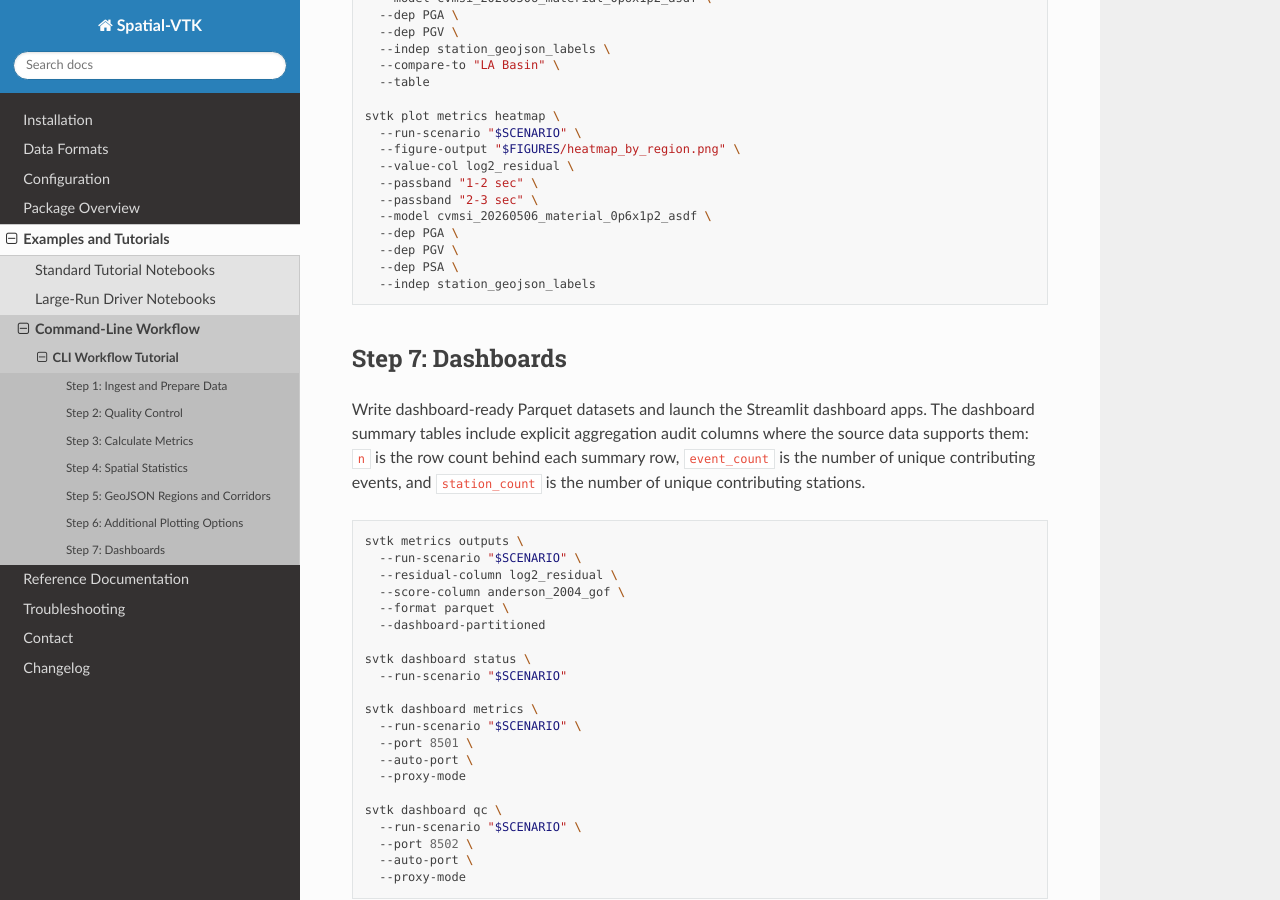
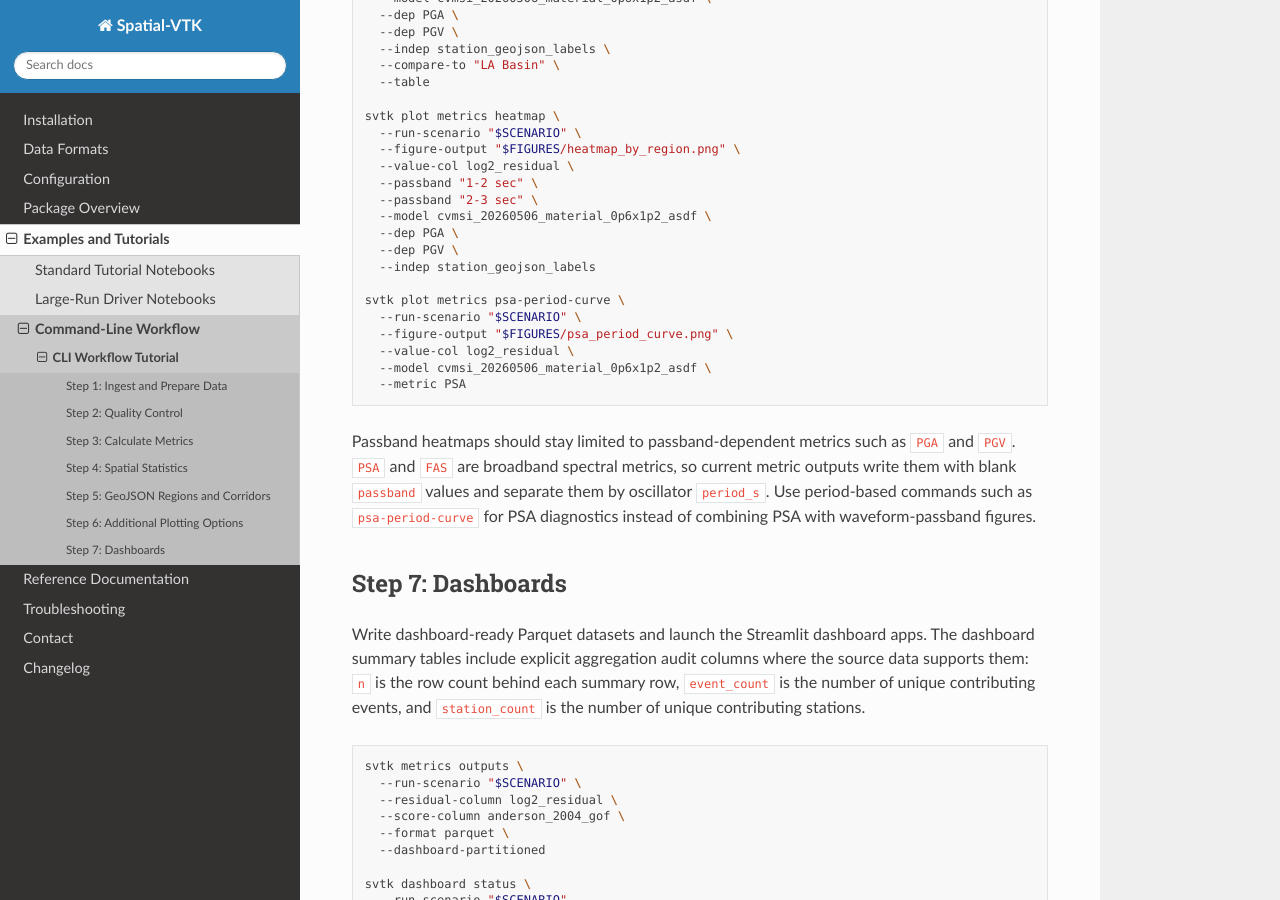
Before and after one commit to bcbirkel/spatial-vtk, a Sphinx documentation site: the page built from docs/examples/cli_workflow.rst, in a window 1280 px wide and 900 px high, scrolled down 6312 px. Built offline with Sphinx 7.4.7 and the Read the Docs theme 3.1.0, drawn with Linux system fonts in a browser that asks for light colours.

Commit message:
Clarify CLI PSA plotting workflow

```diff
--- a/docs/examples/cli_workflow.rst
+++ b/docs/examples/cli_workflow.rst
@@ -354,8 +354,21 @@ Create waveform maps, pattern-similarity diagnostics, and flexible metric plots
      --model cvmsi_20260506_material_0p6x1p2_asdf \
      --dep PGA \
      --dep PGV \
-     --dep PSA \
      --indep station_geojson_labels
+
+   svtk plot metrics psa-period-curve \
+     --run-scenario "$SCENARIO" \
+     --figure-output "$FIGURES/psa_period_curve.png" \
+     --value-col log2_residual \
+     --model cvmsi_20260506_material_0p6x1p2_asdf \
+     --metric PSA
+
+Passband heatmaps should stay limited to passband-dependent metrics such as
+``PGA`` and ``PGV``. ``PSA`` and ``FAS`` are broadband spectral metrics, so
+current metric outputs write them with blank ``passband`` values and separate
+them by oscillator ``period_s``. Use period-based commands such as
+``psa-period-curve`` for PSA diagnostics instead of combining PSA with
+waveform-passband figures.
 
 
 Step 7: Dashboards
```
Also changed, not shown: docs/changelog.rst (+11 -0 lines), 1 other file.
